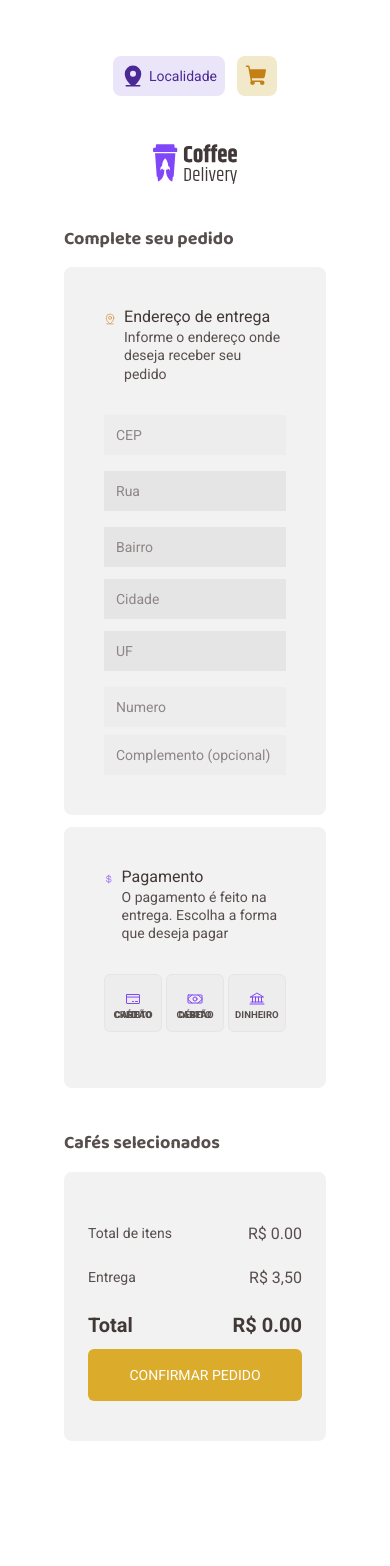
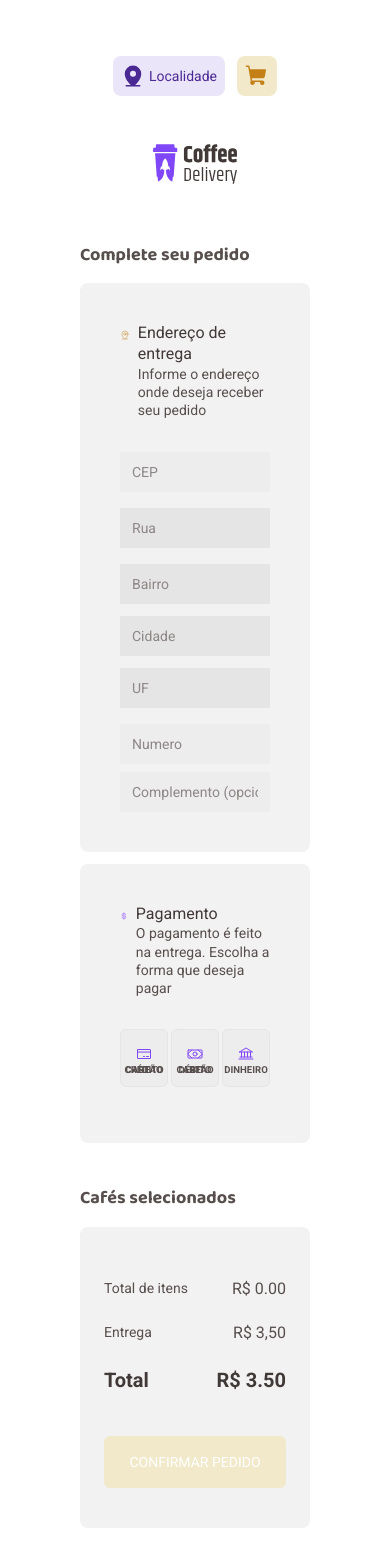
Before and after one commit to CamilaDiniz2/coffee-delivery, a React (Vite) app: page /checkout in a window 390 px wide. Shown: the top 1566 px of the page. Before the commit the page ends 1509 px from the top, so only its background shows below. Built offline with nearby package versions, Linux system fonts and the light colour scheme.

Commit message:
Ajustes no css para página ficar responsiva

```diff
--- a/src/Pages/Checkout/components/CoffeeSelectedItem/index.tsx
+++ b/src/Pages/Checkout/components/CoffeeSelectedItem/index.tsx
@@ -5,11 +5,14 @@ import {
   ProductQuantity,
   ButtonAddOrSubtractItem,
   RemoveItem,
+  TotalPrice,
 } from './styles'
 
+import { useContext } from 'react'
 import { Plus, Minus, Trash } from 'phosphor-react'
-
+import { CoffeesAddedContext } from '../../../../contexts/CoffeesAddedContext'
 interface CoffeesSelectedinfoProps {
+  id: string
   name: string
   price: number
   quantity: number
@@ -17,11 +20,17 @@ interface CoffeesSelectedinfoProps {
 }
 
 export function CoffeeSelectedItem({
+  id,
   name,
   price,
   quantity,
   imgScr,
 }: CoffeesSelectedinfoProps) {
+  const {
+    handleAddACoffeeInCheckoutpage,
+    handleSubtractACoffeeInCheckoutpage,
+    removeACoffeInCheckoutPage,
+  } = useContext(CoffeesAddedContext)
   return (
     <Container>
       <img src={imgScr} />
@@ -29,21 +38,31 @@ export function CoffeeSelectedItem({
         <strong>{name}</strong>
         <CoffeeQuantityAndRemove>
           <ProductQuantity>
-            <ButtonAddOrSubtractItem>
+            <ButtonAddOrSubtractItem
+              disabled={quantity === 1}
+              onClick={() => handleSubtractACoffeeInCheckoutpage(id)}
+              type="button"
+            >
               <Minus size={16} weight="bold" />
             </ButtonAddOrSubtractItem>
             <span>{quantity}</span>
-            <ButtonAddOrSubtractItem>
+            <ButtonAddOrSubtractItem
+              onClick={() => handleAddACoffeeInCheckoutpage(id)}
+              type="button"
+            >
               <Plus size={16} weight="bold" />
             </ButtonAddOrSubtractItem>
           </ProductQuantity>
-          <RemoveItem>
+          <RemoveItem
+            type="button"
+            onClick={() => removeACoffeInCheckoutPage(id)}
+          >
             <Trash size={16} color="#8047F8" />
             <span>remover</span>
           </RemoveItem>
         </CoffeeQuantityAndRemove>
       </CoffeeInfo>
-      <strong>R$ {price}0</strong>
+      <TotalPrice>R$ {(price * quantity).toFixed(2)}</TotalPrice>
     </Container>
   )
 }
--- a/src/Pages/Checkout/components/CoffeeSelectedItem/styles.ts
+++ b/src/Pages/Checkout/components/CoffeeSelectedItem/styles.ts
@@ -8,6 +8,10 @@ export const Container = styled.div`
   padding-bottom: 1.5rem;
   border-bottom: 1px solid ${({ theme }) => theme['gray-300']};
   gap: 8px;
+
+  @media (max-width: 1024px) {
+    gap: 2rem;
+  }
 
   img {
     width: 4rem;
@@ -23,6 +27,11 @@ export const CoffeeInfo = styled.div`
     color: ${({ theme }) => theme['gray-700']};
     font-weight: normal;
     margin-bottom: 8px;
+
+    @media (max-width: 1024px) {
+      font-size: 1.25rem;
+      font-weight: bold;
+    }
   }
 `
 export const CoffeeQuantityAndRemove = styled.div`
@@ -37,6 +46,12 @@ export const ProductQuantity = styled.div`
   justify-content: space-between;
   background-color: ${({ theme }) => theme['gray-300']};
   border-radius: 8px;
+
+  span {
+    padding: 0 6px;
+    font-size: 0.875rem;
+    color: ${({ theme }) => theme['gray-800']};
+  }
 `
 
 export const baseButton = styled.button`
@@ -52,6 +67,11 @@ export const baseButton = styled.button`
     color: ${({ theme }) => theme['purple-900']};
     background-color: ${({ theme }) => theme['gray-400']};
   }
+
+  &:disabled {
+    background-color: ${({ theme }) => theme['gray-400']};
+    cursor: not-allowed;
+  }
 `
 
 export const ButtonAddOrSubtractItem = styled(baseButton)``
@@ -61,10 +81,13 @@ export const RemoveItem = styled(baseButton)`
   justify-content: center;
 
   gap: 4px;
+`
+export const TotalPrice = styled.strong`
+  text-transform: uppercase;
+  color: ${({ theme }) => theme['gray-600']};
+  font-size: 0.75rem;
 
-  span {
-    text-transform: uppercase;
-    color: ${({ theme }) => theme['gray-600']};
-    font-size: 0.75rem;
+  @media (max-width: 1024px) {
+    font-size: 1.25rem;
   }
 `
--- a/src/Pages/Checkout/components/TotalItemsSelectedInfo/index.tsx
+++ b/src/Pages/Checkout/components/TotalItemsSelectedInfo/index.tsx
@@ -17,7 +17,7 @@ export function TotalItemsSelectedInfo() {
       </div>
       <div>
         <strong>Total</strong>
-        <strong>R$ {totalPriceOfCoffees.toFixed(2)}</strong>
+        <strong>R$ {(totalPriceOfCoffees + 3.5).toFixed(2)}</strong>
       </div>
     </Container>
   )
--- a/src/Pages/Checkout/index.tsx
+++ b/src/Pages/Checkout/index.tsx
@@ -3,6 +3,7 @@ import { CurrencyDollar, MapPinLine } from 'phosphor-react'
 import { useForm } from 'react-hook-form'
 import {
   CheckoutContainer,
+  FormContainerBox,
   CoffeesSelected,
   CoffeesSelectedContainer,
   FormContainer,
@@ -58,7 +59,8 @@ interface CepFindApiProps {
 export const FormDataContext = createContext({} as FormDataContextType) */
 
 export function Checkout() {
-  const { coffeesAddedToAChart } = useContext(CoffeesAddedContext)
+  const { coffeesAddedToAChart, totalItemsAdded } =
+    useContext(CoffeesAddedContext)
   const { register, handleSubmit, setFocus, setValue } = useForm({
     resolver: zodResolver(newFormCheckoutSchema),
   })
@@ -144,7 +146,7 @@ export function Checkout() {
   return (
     <CheckoutContainer>
       <form onSubmit={handleSubmit(handleInformCompletAddress)} action="">
-        <div>
+        <FormContainerBox>
           <h1>Complete seu pedido</h1>
           <FormContainer>
             <BaseBoxTitle>
@@ -273,7 +275,7 @@ export function Checkout() {
               </Alert>
             )}
           </PaymentMethod>
-        </div>
+        </FormContainerBox>
 
         <CoffeesSelected>
           <h1>Cafés selecionados</h1>
@@ -282,6 +284,7 @@ export function Checkout() {
               return (
                 <CoffeeSelectedItem
                   key={coffee.id}
+                  id={coffee.id}
                   name={coffee.name}
                   quantity={coffee.quantity}
                   price={coffee.price}
@@ -292,7 +295,9 @@ export function Checkout() {
 
             <TotalItemsSelectedInfo />
 
-            <ButtonConfirm type="submit">confirmar pedido</ButtonConfirm>
+            <ButtonConfirm type="submit" disabled={totalItemsAdded === 0}>
+              confirmar pedido
+            </ButtonConfirm>
           </CoffeesSelectedContainer>
         </CoffeesSelected>
       </form>
--- a/src/Pages/Checkout/styles.ts
+++ b/src/Pages/Checkout/styles.ts
@@ -6,10 +6,13 @@ export const CheckoutContainer = styled.div`
 
   form {
     display: grid;
-    grid-template-columns: 1fr 1fr;
+    grid-template-columns: 1fr 400px;
+    align-items: flex-start;
+    justify-content: center;
+    padding: 1rem;
     gap: 2rem;
 
-    @media (max-width: 968px) {
+    @media (max-width: 1024px) {
       display: flex;
       flex-direction: column;
     }
@@ -21,6 +24,12 @@ export const CheckoutContainer = styled.div`
       line-height: 130%;
       margin-bottom: 1rem;
     }
+  }
+`
+
+export const FormContainerBox = styled.div`
+  @media (max-width: 1024px) {
+    width: 100%;
   }
 `
 const BaseContainer = styled.div`
@@ -118,7 +127,11 @@ export const FormaOfPaymentMethods = styled.div`
   justify-content: space-between;
   margin-bottom: 16px;
 `
-export const CoffeesSelected = styled.div``
+export const CoffeesSelected = styled.div`
+  @media (max-width: 1024px) {
+    width: 100%;
+  }
+`
 
 export const ButtonConfirm = styled.button`
   width: 100%;
@@ -134,9 +147,10 @@ export const ButtonConfirm = styled.button`
   text-transform: uppercase;
   cursor: pointer;
 
-  @media (max-width: 968px) {
-    margin: 0 auto;
+  @media (max-width: 1024px) {
+    margin: 0 0 0 auto;
     padding: 18px;
+    margin-top: 2rem;
   }
 
   &:hover {
--- a/src/contexts/CoffeesAddedContext.tsx
+++ b/src/contexts/CoffeesAddedContext.tsx
@@ -35,6 +35,9 @@ interface CoffeesAddedContextType {
   handleMinusOneCoffee: (id: string) => void
   handleAddOneCoffee: (id: string) => void
   handleAddItemToAChart: (id: string) => void
+  handleAddACoffeeInCheckoutpage: (id: string) => void
+  handleSubtractACoffeeInCheckoutpage: (id: string) => void
+  removeACoffeInCheckoutPage: (id: string) => void
 }
 
 export const CoffeesAddedContext = createContext({} as CoffeesAddedContextType)
@@ -248,6 +251,43 @@ export function CoffesAddedContextProvider({
     setListOfCoffees(newListOfCoffeesPlusOne)
   }
 
+  function handleAddACoffeeInCheckoutpage(id: string) {
+    const newListOfCoffees = coffeesAddedToAChart.map((coffee) => {
+      if (coffee.id === id) {
+        return {
+          ...coffee,
+          quantity: coffee.quantity + 1,
+        }
+      } else {
+        return coffee
+      }
+    })
+    setCoffeesAddedToAChart(newListOfCoffees)
+  }
+
+  console.log(coffeesAddedToAChart)
+
+  function handleSubtractACoffeeInCheckoutpage(id: string) {
+    const newListOfCoffees = coffeesAddedToAChart.map((coffee) => {
+      if (coffee.id === id && coffee.quantity > 1) {
+        return {
+          ...coffee,
+          quantity: coffee.quantity - 1,
+        }
+      } else {
+        return coffee
+      }
+    })
+    setCoffeesAddedToAChart(newListOfCoffees)
+  }
+
+  function removeACoffeInCheckoutPage(id: string) {
+    const newListOfCoffees = coffeesAddedToAChart.filter(
+      (coffee) => coffee.id !== id,
+    )
+    setCoffeesAddedToAChart(newListOfCoffees)
+  }
+
   // adiciona item ao carrinho
   function handleAddItemToAChart(id: string) {
     setItemAddedChart(itemAddedChart + 1)
@@ -275,7 +315,7 @@ export function CoffesAddedContextProvider({
 
   useEffect(() => {
     const totalPriceOfCoffees = coffeesAddedToAChart.reduce((soma, atual) => {
-      return soma + atual.totalPrice
+      return soma + atual.price * atual.quantity
     }, 0)
 
     const totalItems = coffeesAddedToAChart.reduce((soma, atual) => {
@@ -285,6 +325,7 @@ export function CoffesAddedContextProvider({
     setTotalPriceOfCoffees(totalPriceOfCoffees)
     setTotalItemsAdded(totalItems)
   }, [itemAddedChart, coffeesAddedToAChart])
+
   return (
     <CoffeesAddedContext.Provider
       value={{
@@ -295,6 +336,9 @@ export function CoffesAddedContextProvider({
         handleAddItemToAChart,
         totalPriceOfCoffees,
         totalItemsAdded,
+        handleAddACoffeeInCheckoutpage,
+        handleSubtractACoffeeInCheckoutpage,
+        removeACoffeInCheckoutPage,
       }}
     >
       {children}
```
